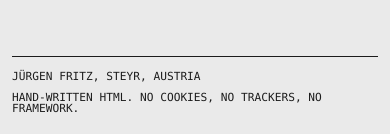
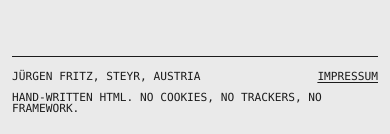
Before and after one commit to derfritz/jfritz.dev, a plain HTML site: page index.html in a window 390 px wide. Shown: the part 4581-4715 px from the top of the page. Drawn offline with Linux system fonts and the light colour scheme.

Commit message:
Impressum link, crawler rules, deploy through a workflow
The footer links to impressum.html. That page is not in this repository: the
deploy workflow adds it from a secret, because it carries a private address
and phone number. It says noindex itself, and robots.txt asks AI and agent
crawlers to stay out of it.

Co-Authored-By: Claude Opus 5.5 <noreply@anthropic.com>

```diff
--- a/index.html
+++ b/index.html
@@ -249,6 +249,7 @@
 
 <footer>
   <p>Jürgen Fritz, Steyr, Austria</p>
+  <p><a href="impressum.html" rel="nofollow">Impressum</a></p>
   <p>Hand-written HTML. No cookies, no trackers, no framework.</p>
 </footer>
 
```
Also changed, not shown: robots.txt (added), 2 other files.
